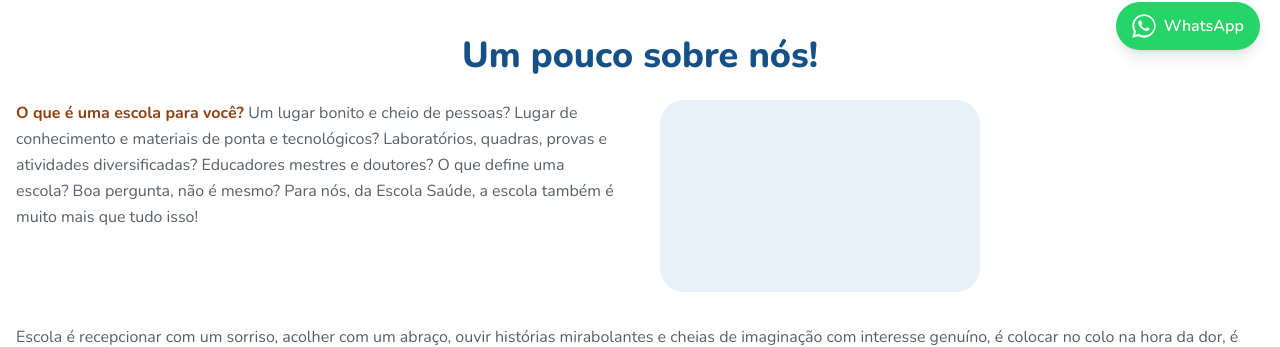
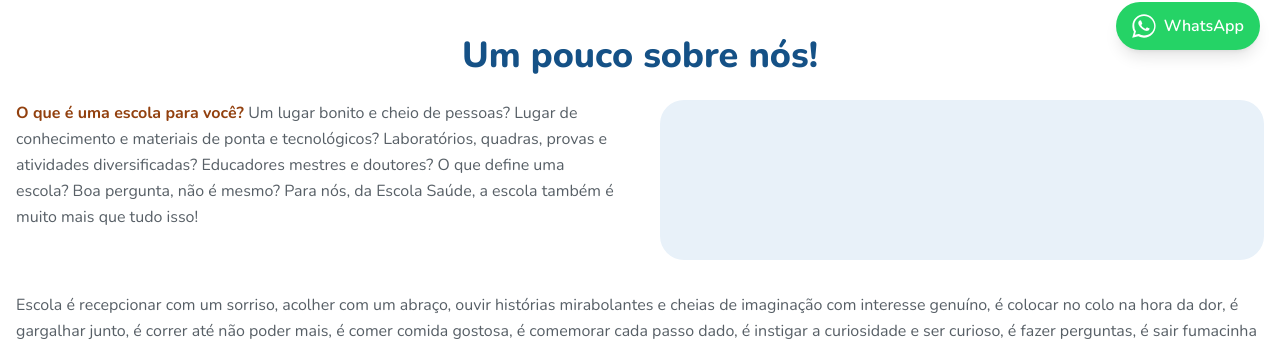
Before and after one commit to AlexKondo/health-new, a Next.js app: page / in a window 1280 px wide. Shown: the part 730-1077 px from the top of the page. Built offline with nearby package versions, Linux system fonts and the light colour scheme; no server answers; the database is empty.

Commit message:
Make "Sobre nós" image wider and shorter (landscape, not near-square)

```diff
--- a/app/(site)/page.tsx
+++ b/app/(site)/page.tsx
@@ -63,11 +63,11 @@ export default async function HomePage() {
                 </Reveal>
                 <Reveal delay={150}>
                   {about.about_image_url ? (
-                    <div className="relative h-40 w-full max-w-xs overflow-hidden rounded-3xl shadow-xl md:h-48">
+                    <div className="relative h-32 w-full overflow-hidden rounded-3xl shadow-xl md:h-40">
                       <Image src={about.about_image_url} alt={about.about_title} fill className="object-cover" />
                     </div>
                   ) : (
-                    <div className="h-40 w-full max-w-xs rounded-3xl bg-brand-soft md:h-48" />
+                    <div className="h-32 w-full rounded-3xl bg-brand-soft md:h-40" />
                   )}
                 </Reveal>
               </div>
```
